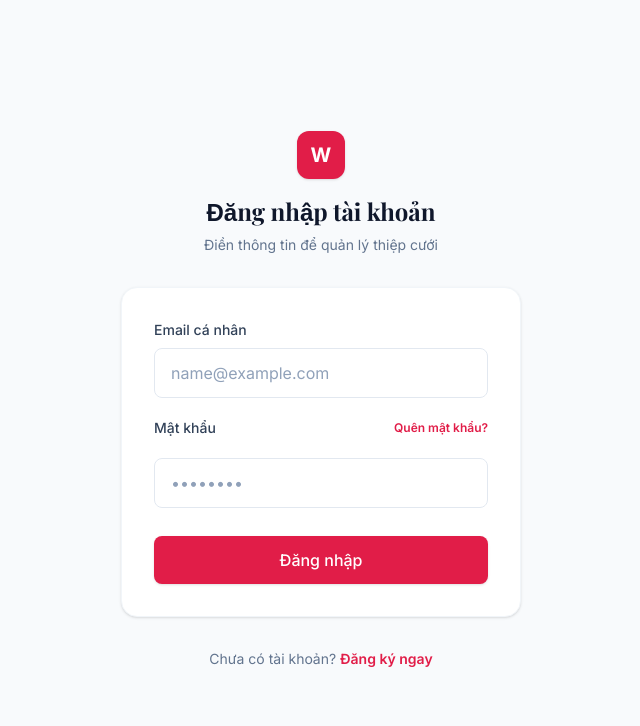
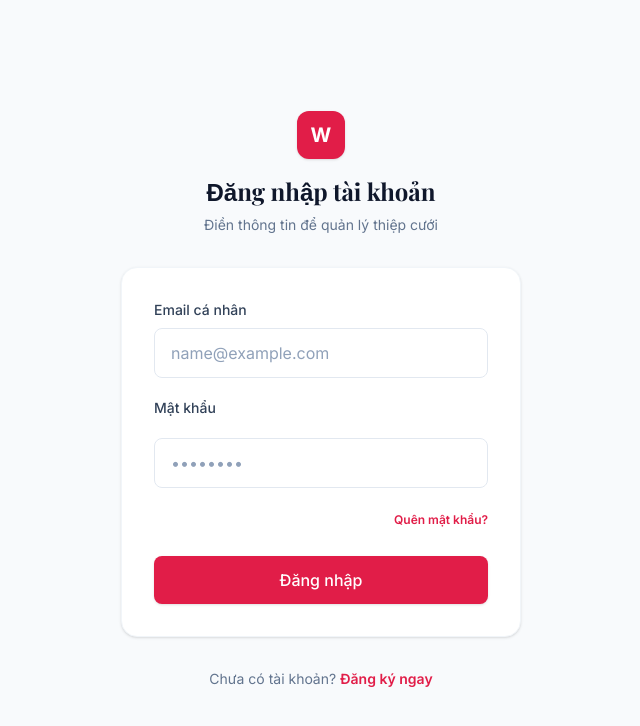
Before and after one commit to HieuMap01/Wedding-App, a Next.js app in the folder wedding-frontend/: page /login in a window 1280 px wide. Shown: the top 726 px of the page, without its empty margins (319-959 px from the left). Built offline with nearby package versions, Linux system fonts and the light colour scheme; no server answers; a web font is replaced by a local one.

Commit message:
fix: hiển thị ảnh

```diff
--- a/wedding-frontend/src/app/login/page.tsx
+++ b/wedding-frontend/src/app/login/page.tsx
@@ -62,10 +62,7 @@ export default function LoginPage() {
                                 required
                             />
                         </div>
-                            <div className="flex justify-between items-center">
-                                <label className="block text-sm font-medium text-slate-700">Mật khẩu</label>
-                                <Link href="/forgot-password" virtual-link="true" className="text-xs font-semibold text-primary hover:text-primary-hover">Quên mật khẩu?</Link>
-                            </div>
+                            <label className="block text-sm font-medium text-slate-700">Mật khẩu</label>
                             <input
                                 type="password"
                                 className="input-field"
@@ -74,6 +71,9 @@ export default function LoginPage() {
                                 onChange={(e) => setPassword(e.target.value)}
                                 required
                             />
+                            <div className="flex justify-end mt-1">
+                                <Link href="/forgot-password" virtual-link="true" className="text-xs font-semibold text-primary hover:text-primary-hover">Quên mật khẩu?</Link>
+                            </div>
 
                         <button type="submit" className="btn-primary w-full mt-2" disabled={loading}>
                             {loading ? 'Đang đăng nhập...' : 'Đăng nhập'}
--- a/wedding-frontend/src/components/templates/Template1.tsx
+++ b/wedding-frontend/src/components/templates/Template1.tsx
@@ -209,15 +209,14 @@ export default function Template1({ wedding, locale }: TemplateProps) {
                     </motion.h2>
 
                     <div className="relative group">
-                        <motion.div className="relative w-full max-w-4xl mx-auto rounded-3xl overflow-hidden shadow-2xl mb-12 group flex items-center justify-center bg-gray-100 cursor-zoom-in" initial={{ opacity: 0, scale: 0.95, y: 30 }} whileInView={{ opacity: 1, scale: 1, y: 0 }} viewport={{ once: true, margin: "-50px" }} transition={{ duration: 1, ease: "easeOut" }} onClick={() => setIsLightboxOpen(true)}>
+                        <motion.div className="relative w-full max-w-4xl mx-auto rounded-3xl overflow-hidden shadow-2xl mb-12 group bg-gray-100 cursor-zoom-in aspect-[4/3]" initial={{ opacity: 0, scale: 0.95, y: 30 }} whileInView={{ opacity: 1, scale: 1, y: 0 }} viewport={{ once: true, margin: "-50px" }} transition={{ duration: 1, ease: "easeOut" }} onClick={() => setIsLightboxOpen(true)}>
                             <AnimatePresence mode="wait">
-                                <motion.div key={currentImageIndex} initial={{ opacity: 0, x: 20 }} animate={{ opacity: 1, x: 0 }} exit={{ opacity: 0, x: -20 }} transition={{ duration: 0.5 }} className="relative w-full" style={{ maxHeight: '80vh' }}>
+                                <motion.div key={currentImageIndex} initial={{ opacity: 0 }} animate={{ opacity: 1 }} exit={{ opacity: 0 }} transition={{ duration: 0.4 }} className="absolute inset-0 flex items-center justify-center">
                                     <Image
                                         src={getImageUrl(wedding.images[currentImageIndex].imageUrl)}
                                         alt="Wedding gallery"
-                                        width={1200}
-                                        height={800}
-                                        className="max-w-full max-h-[80vh] w-auto h-auto object-contain mx-auto transition-transform duration-1000 group-hover:scale-105"
+                                        fill
+                                        className="object-contain transition-transform duration-1000 group-hover:scale-105"
                                         sizes="(max-width: 768px) 100vw, 896px"
                                         priority={currentImageIndex === 0}
                                     />
```
